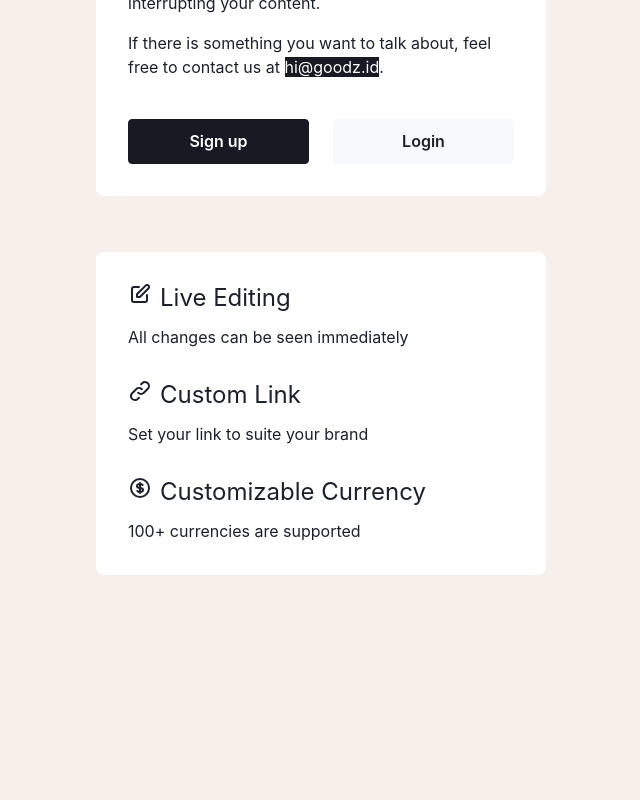
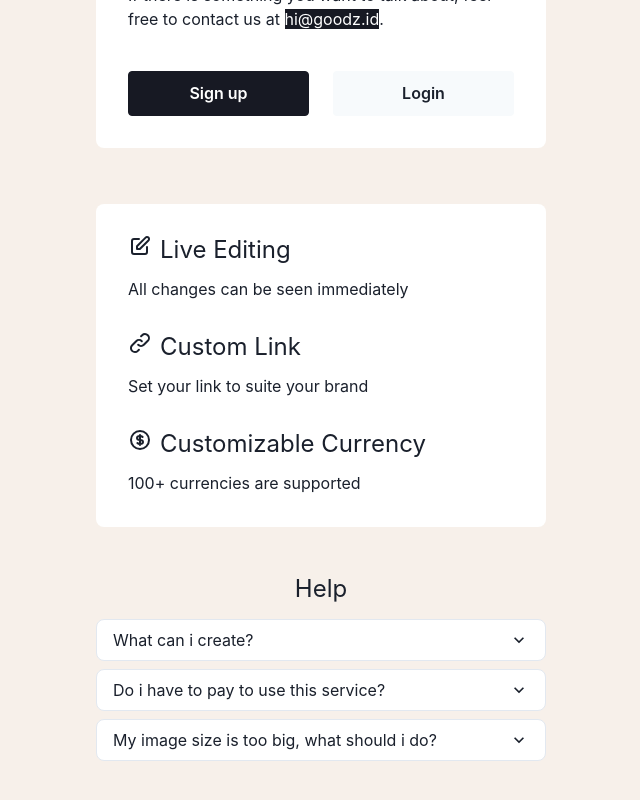
Before and after one commit to glamorrr/goodz-frontend, a React (Create React App) app: page / in a window 1280 px wide. Shown: the part 274-1074 px from the top of the page, without its empty margins (319-959 px from the left). Before the commit the page ends 945 px from the top, so only its background shows below. Built offline with nearby package versions, Linux system fonts and the light colour scheme; no server answers.

Commit message:
feat: add help section

```diff
--- a/src/components/Home.js
+++ b/src/components/Home.js
@@ -6,6 +6,12 @@ import {
   Container,
   Heading,
   VStack,
+  Accordion,
+  AccordionItem,
+  AccordionButton,
+  AccordionPanel,
+  AccordionIcon,
+  Link,
   Icon,
 } from '@chakra-ui/react';
 import { Helmet } from 'react-helmet';
@@ -48,8 +54,7 @@ const Home = () => {
             <Text mt={6}>
               Create a website page for your store. You can list all of your
               goods with just one link. Suitable to include in your social media
-              bio. It's free. To provide this service we will display ads
-              without interrupting your content.
+              bio. It's free.
             </Text>
             <Text mt={4}>
               If there is something you want to talk about, feel free to contact
@@ -94,6 +99,77 @@ const Home = () => {
               </VStack>
             ))}
           </VStack>
+          <Heading mt={12} fontSize="2xl" fontWeight="normal">
+            Help
+          </Heading>
+          <Accordion allowToggle w="full" mt={4} maxW="450px">
+            <AccordionItem border="none">
+              <AccordionButton
+                border="1px solid"
+                borderColor="gray.200"
+                bg="white"
+                rounded="lg"
+                _hover={{ bg: 'gray.100' }}
+              >
+                <Box flex="1" textAlign="left">
+                  What can i create?
+                </Box>
+                <AccordionIcon />
+              </AccordionButton>
+              <AccordionPanel pb={1}>
+                You can create a simple site, you can see our page as an example
+                at{' '}
+                <Link
+                  isExternal
+                  color="blue.500"
+                  href={`${window.location.origin}/goodz`}
+                >
+                  goodz.id/goodz
+                </Link>
+                .
+              </AccordionPanel>
+            </AccordionItem>
+            <AccordionItem border="none" mt={2}>
+              <AccordionButton
+                border="1px solid"
+                borderColor="gray.200"
+                bg="white"
+                rounded="lg"
+                _hover={{ bg: 'gray.100' }}
+              >
+                <Box flex="1" textAlign="left">
+                  Do i have to pay to use this service?
+                </Box>
+                <AccordionIcon />
+              </AccordionButton>
+              <AccordionPanel pb={1}>Nope.</AccordionPanel>
+            </AccordionItem>
+            <AccordionItem border="none" mt={2}>
+              <AccordionButton
+                border="1px solid"
+                borderColor="gray.200"
+                bg="white"
+                rounded="lg"
+                _hover={{ bg: 'gray.100' }}
+              >
+                <Box flex="1" textAlign="left">
+                  My image size is too big, what should i do?
+                </Box>
+                <AccordionIcon />
+              </AccordionButton>
+              <AccordionPanel>
+                You can visit{' '}
+                <Link
+                  isExternal
+                  color="blue.500"
+                  href="https://compressimage.io"
+                >
+                  compressimage.io
+                </Link>{' '}
+                to minify your image size.
+              </AccordionPanel>
+            </AccordionItem>
+          </Accordion>
         </Container>
       </Box>
     </>
```
